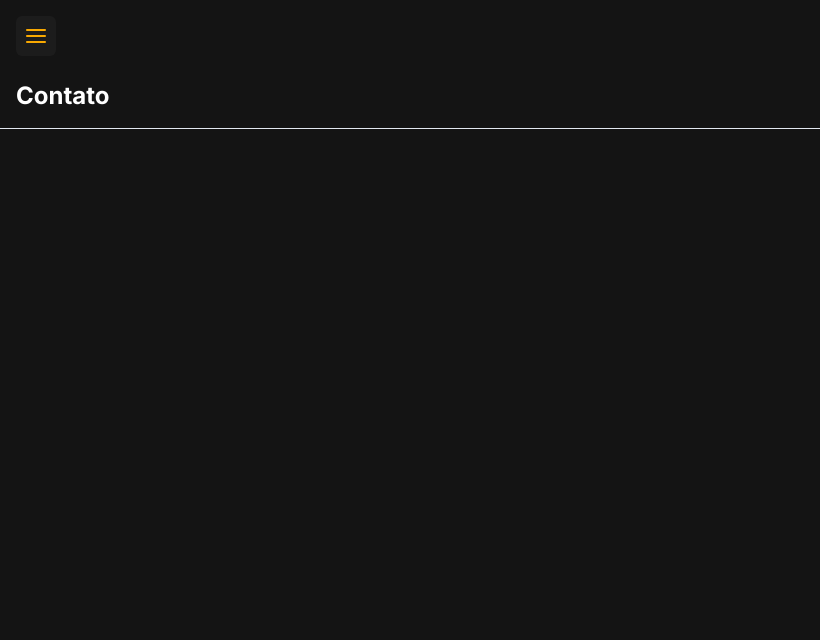
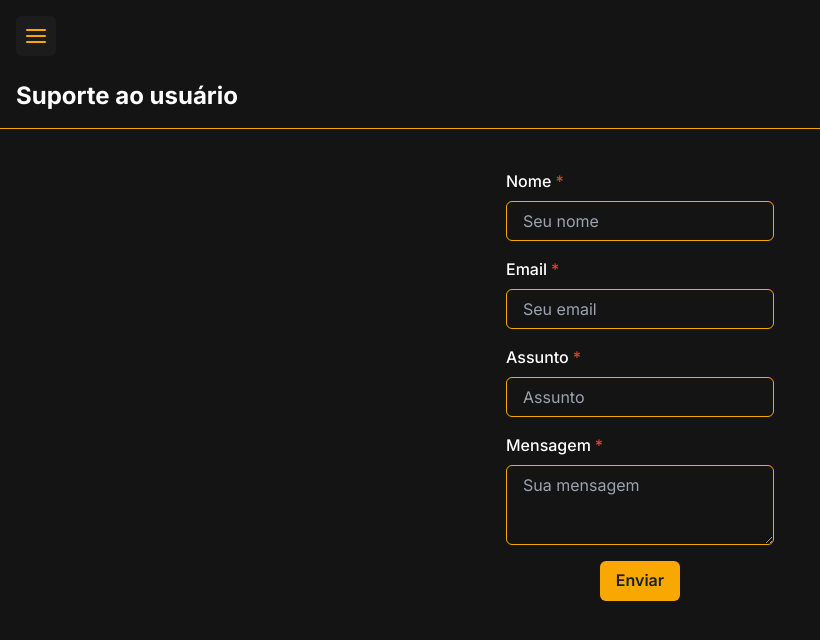
Before and after one commit to torressg/onde-e-app, a Next.js app: page /contato in a window 1280 px wide. Shown: the top 640 px of the page, without its empty margins (0-820 px from the left). Built offline with nearby package versions, Linux system fonts and the light colour scheme.

Commit message:
rename "contato" to "suporte ao usuário", added form to "suporte ao usuário" page

```diff
--- a/src/app/(pages)/contato/page.tsx
+++ b/src/app/(pages)/contato/page.tsx
@@ -1,19 +1,108 @@
+"use client"
+
 import BurgerMenu from "@/app/components/BurgerMenu";
-import React from "react";
+import {
+  Box,
+  Button,
+  FormControl,
+  FormLabel,
+  Input,
+  Textarea,
+  VStack,
+} from "@chakra-ui/react";
+import React, { useState } from "react";
 
 const Contato = () => {
+  const [name, setName] = useState("");
+  const [email, setEmail] = useState("");
+  const [subject, setSubject] = useState("");
+  const [message, setMessage] = useState("");
+  const [error, setError] = useState("");
+
+  const handleSubmit = (e: React.FormEvent) => {
+    e.preventDefault();
+
+    if (!name || !email || !subject || !message) {
+      setError("Por favor, preencha todos os campos.");
+      return;
+    }
+
+    setError("");
+
+    alert("Email enviado com sucesso!");
+
+    setName("");
+    setEmail("");
+    setSubject("");
+    setMessage("");
+  };
+
   return (
     <>
-      <div className=" bg-ambientBG min-h-screen">
+      <div className="bg-ambientBG min-h-screen">
         <header className="pt-4">
           <div className="fixed ml-4 z-50">
             <BurgerMenu />
           </div>
           <div className="mt-16 px-4 pb-4 inline-flex font-bold justify-between w-full">
-            <h2 className="text-2xl text-branco">Contato</h2>
+            <h2 className="text-2xl text-branco">Suporte ao usuário</h2>
           </div>
         </header>
-        <hr className="text-laranja py-5" />
+        <hr className="py-5 border-laranja" />
+        <div className="grid justify-center space-y-5 pb-10">
+          <form onSubmit={handleSubmit}>
+            <VStack color="white" spacing={4}>
+              <FormControl id="name" isRequired>
+                <FormLabel>Nome</FormLabel>
+                <Input
+                  borderColor={"#F8A801"}
+                  color="white"
+                  placeholder="Seu nome"
+                  value={name}
+                  onChange={(e) => setName(e.target.value)}
+                />
+              </FormControl>
+
+              <FormControl id="email" isRequired>
+                <FormLabel>Email</FormLabel>
+                <Input
+                  type="email"
+                  borderColor={"#F8A801"}
+                  color="white"
+                  placeholder="Seu email"
+                  value={email}
+                  onChange={(e) => setEmail(e.target.value)}
+                />
+              </FormControl>
+
+              <FormControl id="subject" isRequired>
+                <FormLabel>Assunto</FormLabel>
+                <Input
+                  borderColor={"#F8A801"}
+                  color="white"
+                  placeholder="Assunto"
+                  value={subject}
+                  onChange={(e) => setSubject(e.target.value)}
+                />
+              </FormControl>
+
+              <FormControl id="message" isRequired>
+                <FormLabel>Mensagem</FormLabel>
+                <Textarea
+                  borderColor={"#F8A801"}
+                  color="white"
+                  placeholder="Sua mensagem"
+                  value={message}
+                  onChange={(e) => setMessage(e.target.value)}
+                />
+              </FormControl>
+
+              <Button bg={"#F8A801"} type="submit">
+                Enviar
+              </Button>
+            </VStack>
+          </form>
+        </div>
       </div>
     </>
   );
--- a/src/app/components/BurgerMenu/index.tsx
+++ b/src/app/components/BurgerMenu/index.tsx
@@ -75,7 +75,7 @@ const BurgerMenu = () => {
             fontWeight="semibold"
             p="4"
           >
-            Contato
+            Suporte ao usuário
           </Link>
           <Button
             onClick={toggleMenu}
```
